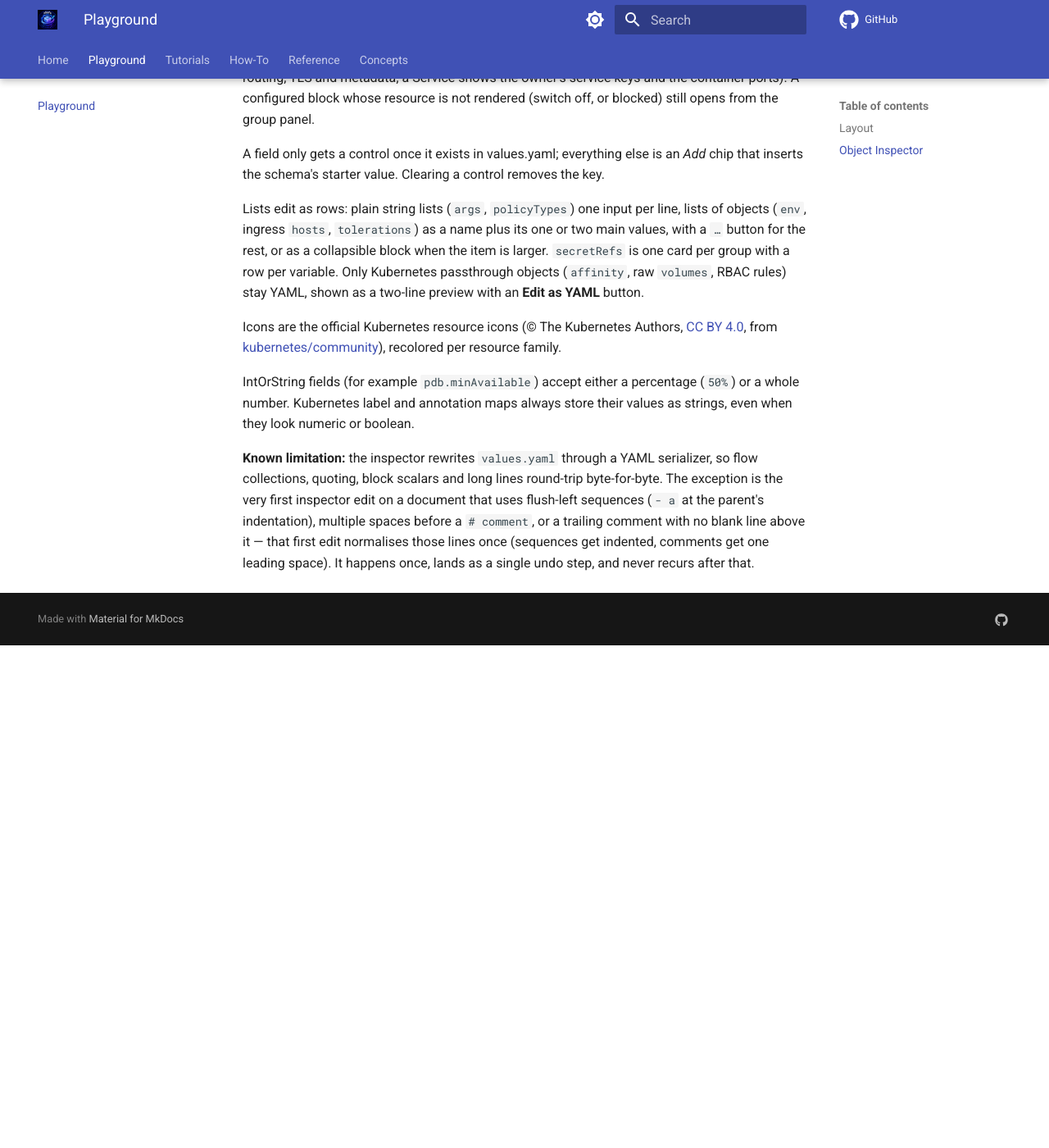
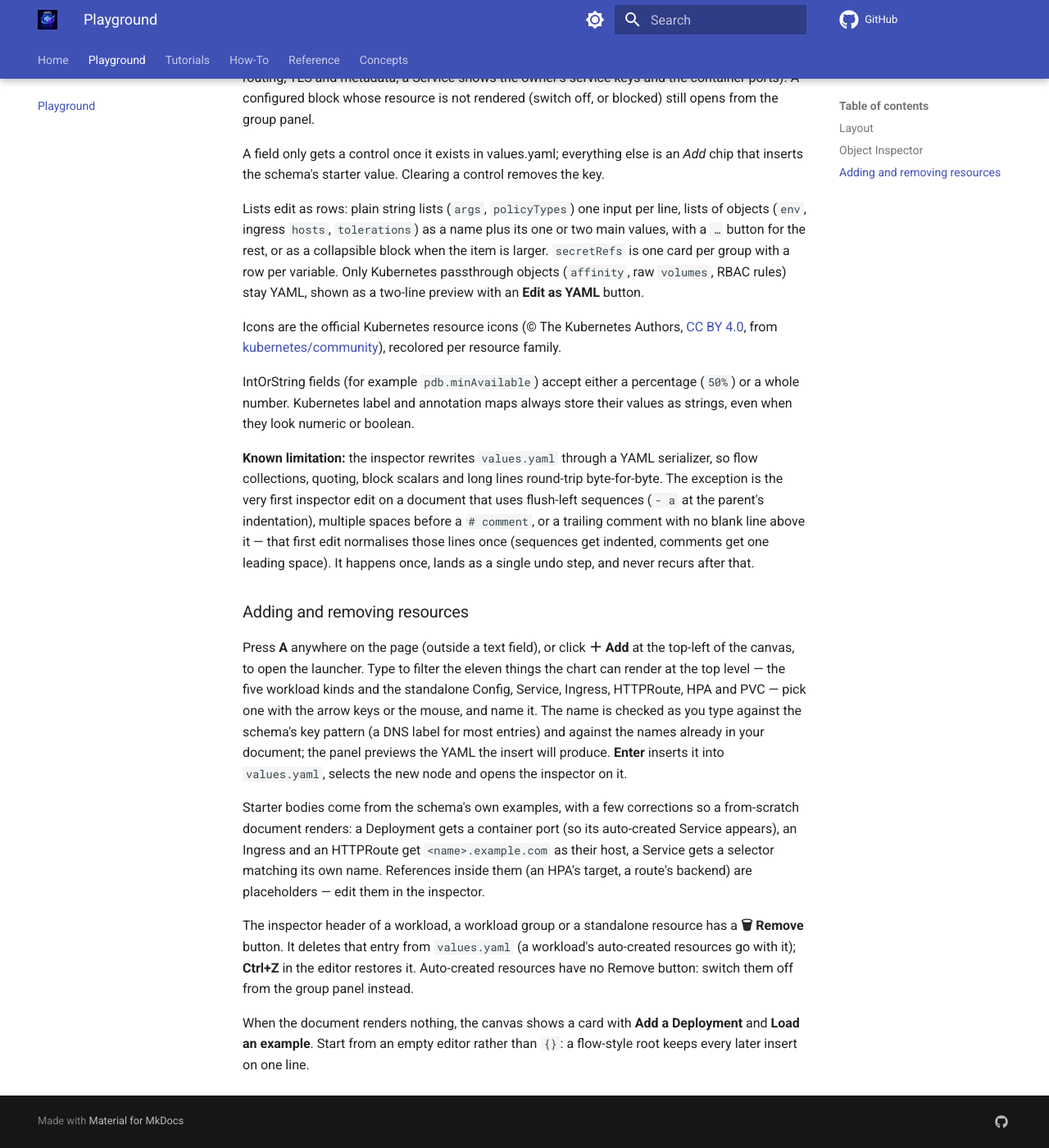
Before and after one commit to idlefy/idlefy-universal, an MkDocs documentation site: the page built from docs/playground-guide.md, in a window 1280 px wide and 1400 px high, scrolled down 1164 px. Shown: the whole window at 82% size. Built offline with MkDocs 1.6.1 and Material for MkDocs 9.7.7, drawn with Linux system fonts in a browser that asks for light colours; comment, search, counter and statistics services are not loaded; before the commit the page ends 1951 px from its top, so only the background shows below that.

Commit message:
docs(playground): palette — add, remove, empty state
Co-Authored-By: Claude Fable 5.1 <noreply@anthropic.com>
Claude-Session: https://claude.ai/code/session_01NUQuqZT5phfCKULmBvDsJN

```diff
--- a/docs/playground-guide.md
+++ b/docs/playground-guide.md
@@ -41,3 +41,28 @@ very first inspector edit on a document that uses flush-left sequences (`- a` at
 indentation), multiple spaces before a `# comment`, or a trailing comment with no blank line above
 it — that first edit normalises those lines once (sequences get indented, comments get one leading
 space). It happens once, lands as a single undo step, and never recurs after that.
+
+### Adding and removing resources
+
+Press **A** anywhere on the page (outside a text field), or click **＋ Add** at the top-left of the
+canvas, to open the launcher. Type to filter the eleven things the chart can render at the top
+level — the five workload kinds and the standalone Config, Service, Ingress, HTTPRoute, HPA and
+PVC — pick one with the arrow keys or the mouse, and name it. The name is checked as you type
+against the schema's key pattern (a DNS label for most entries) and against the names already in
+your document; the panel previews the YAML the insert will produce. **Enter** inserts it into
+`values.yaml`, selects the new node and opens the inspector on it.
+
+Starter bodies come from the schema's own examples, with a few corrections so a from-scratch
+document renders: a Deployment gets a container port (so its auto-created Service appears), an
+Ingress and an HTTPRoute get `<name>.example.com` as their host, a Service gets a selector
+matching its own name. References inside them (an HPA's target, a route's backend) are
+placeholders — edit them in the inspector.
+
+The inspector header of a workload, a workload group or a standalone resource has a **🗑 Remove**
+button. It deletes that entry from `values.yaml` (a workload's auto-created resources go with it);
+**Ctrl+Z** in the editor restores it. Auto-created resources have no Remove button: switch them
+off from the group panel instead.
+
+When the document renders nothing, the canvas shows a card with **Add a Deployment** and **Load an
+example**. Start from an empty editor rather than `{}`: a flow-style root keeps every later insert
+on one line.
```
Also changed, not shown: playground/README.md (+8 -0 lines).
